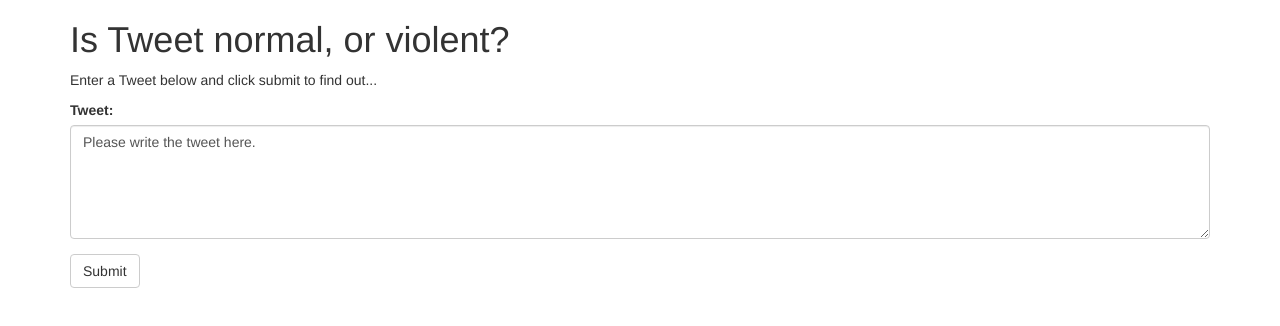
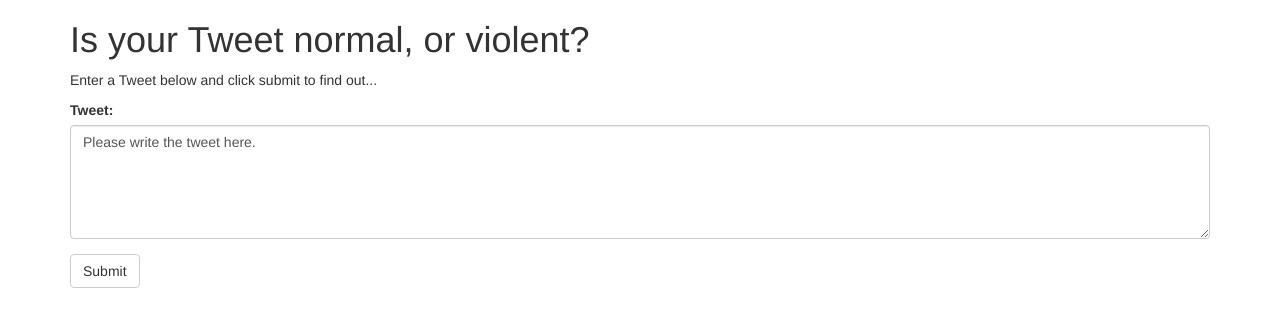
Before and after one commit to Esteban-7/Esteban-7.github.io, a plain HTML site: page index.html in a window 1280 px wide. Drawn offline with nearby package versions, Linux system fonts and the light colour scheme.

Commit message:
Update index.html

```diff
--- a/index.html
+++ b/index.html
@@ -34,7 +34,7 @@
     <body>
 
         <div class="container">
-            <h1>Is Tweet normal, or violent?</h1>
+            <h1>Is your Tweet normal, or violent?</h1>
             <p>Enter a Tweet below and click submit to find out...</p>
             <form method="POST"
                   action="https://cfg5lj8wv9.execute-api.us-east-1.amazonaws.com/dev"
```
